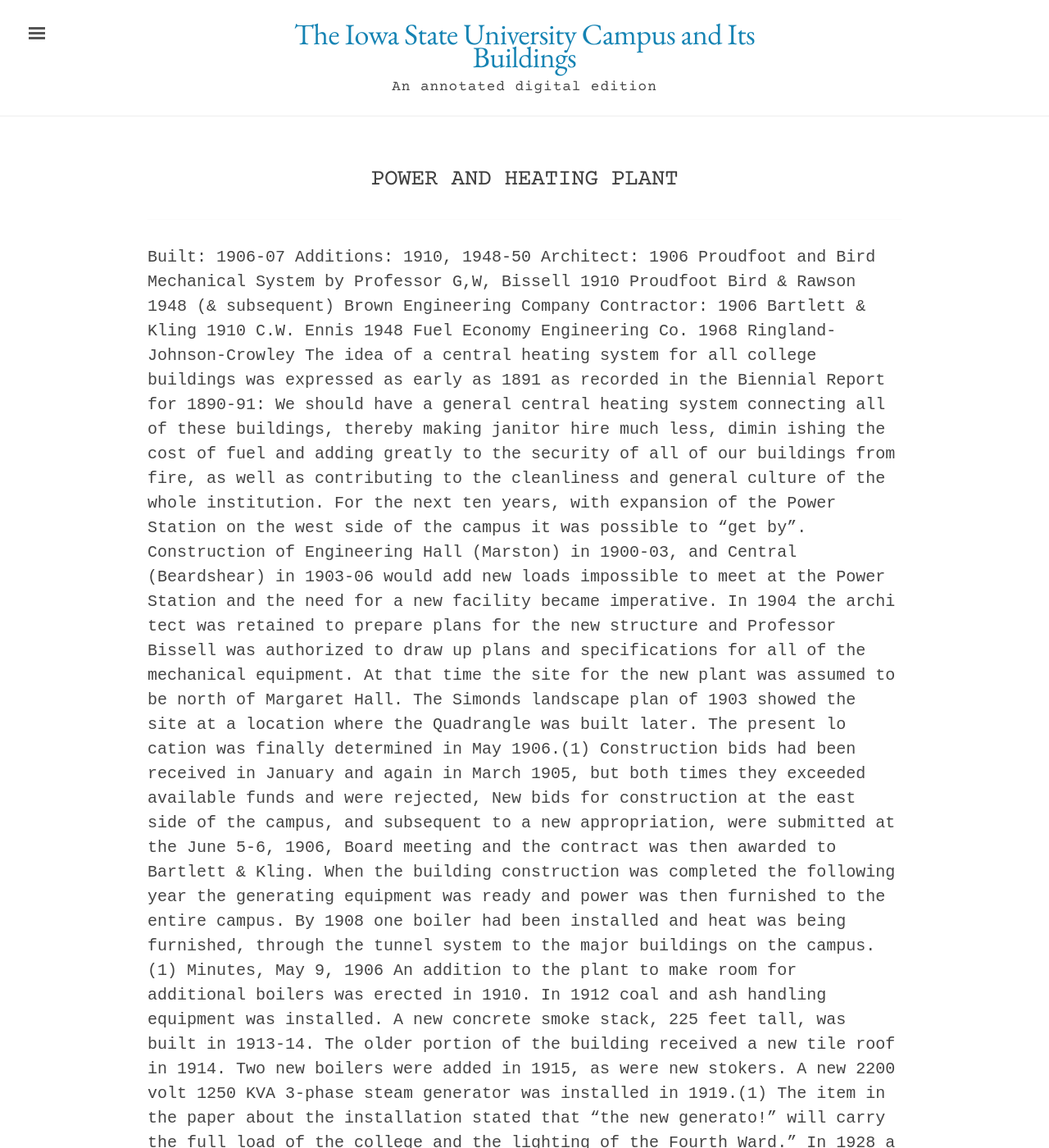
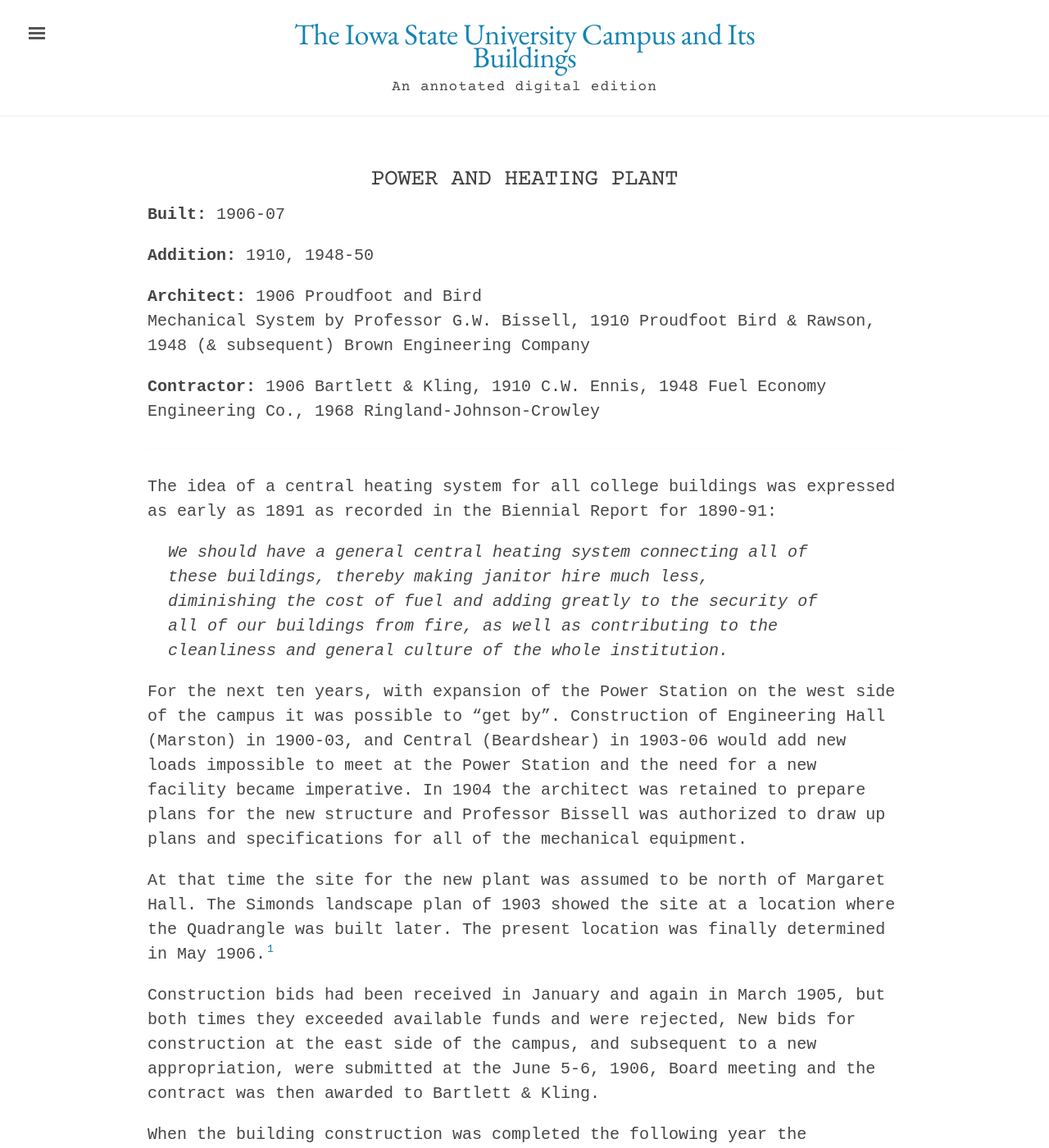
Before and after one commit to emanderson811/day-edition, a Jekyll site: the page built from _texts/buildings/172day-power-heating-plant.md, in a window 1280 px wide and 1400 px high. Shown: the whole window at 82% size. Built offline with Jekyll 4.4.1, drawn with Linux system fonts in a browser that asks for light colours; some of the changed text lies outside the part shown.

Commit message:
Update 172day-power-heating-plant.md

```diff
--- a/_texts/buildings/172day-power-heating-plant.md
+++ b/_texts/buildings/172day-power-heating-plant.md
@@ -14,47 +24,37 @@
 ---
 ---
 
-Built: 1906-07 Additions: 1910, 1948-50
-Architect: 1906 Proudfoot and Bird
-Mechanical System by Professor G,W, Bissell
-1910 Proudfoot Bird & Rawson
-1948 (& subsequent) Brown Engineering Company
-Contractor: 1906 Bartlett & Kling
-1910 C.W. Ennis
-1948 Fuel Economy Engineering Co.
-1968 Ringland-Johnson-Crowley
 The idea of a central heating system for all college buildings was expressed as early as 1891 as recorded in the Biennial Report for 1890-91:
-We should have a general central heating system connecting all
-of these buildings, thereby making janitor hire much less, dimin
-ishing the cost of fuel and adding greatly to the security of
-all of our buildings from fire, as well as contributing to the
-cleanliness and general culture of the whole institution.
-For the next ten years, with expansion of the Power Station on the west side of the campus it was possible to "get by". Construction of Engineering Hall (Marston) in 1900-03, and Central (Beardshear) in
-1903-06 would add new loads impossible to meet at the Power Station and the need for a new facility became imperative. In 1904 the archi tect was retained to prepare plans for the new structure and Professor Bissell was authorized to draw up plans and specifications for all of the mechanical equipment.
-At that time the site for the new plant was assumed to be north of Margaret Hall. The Simonds landscape plan of 1903 showed the site at a location where the Quadrangle was built later. The present lo cation was finally determined in May 1906.(1)
+
+>We should have a general central heating system connecting all of these buildings, thereby making janitor hire much less, diminishing the cost of fuel and adding greatly to the security of all of our buildings from fire, as well as contributing to the cleanliness and general culture of the whole institution.
+
+For the next ten years, with expansion of the Power Station on the west side of the campus it was possible to "get by". Construction of Engineering Hall (Marston) in 1900-03, and Central (Beardshear) in 1903-06 would add new loads impossible to meet at the Power Station and the need for a new facility became imperative. In 1904 the architect was retained to prepare plans for the new structure and Professor Bissell was authorized to draw up plans and specifications for all of the mechanical equipment.
+
+At that time the site for the new plant was assumed to be north of Margaret Hall. The Simonds landscape plan of 1903 showed the site at a location where the Quadrangle was built later. The present location was finally determined in May 1906.[^fn1]
+
 Construction bids had been received in January and again in March 1905, but both times they exceeded available funds and were rejected, New bids for construction at the east side of the campus, and subsequent to a new appropriation, were submitted at the June 5-6, 1906, Board meeting and the contract was then awarded to Bartlett & Kling.
+
 When the building construction was completed the following year the generating equipment was ready and power was then furnished to the entire campus. By 1908 one boiler had been installed and heat was being furnished, through the tunnel system to the major buildings on
 the campus.
-(1) Minutes, May 9, 1906
+
+[^fn1]: Minutes, May 9, 1906
+
 An addition to the plant to make room for additional boilers was erected in 1910. In 1912 coal and ash handling equipment was installed. A new concrete smoke stack, 225 feet tall, was built in 1913-14. The older portion of the building received a new tile roof in 1914. Two new boilers were added in 1915, as were new stokers.
-A new 2200 volt 1250 KVA 3-phase steam generator was installed in 1919.(1) The item in the paper about the installation stated that "the new generato!" will carry the full load of the college and the
-lighting of the Fourth Ward."
+
+A new 2200 volt 1250 KVA 3-phase steam generator was installed in 1919.[^fn2] The item in the paper about the installation stated that "the new generator" will carry the full load of the college and the lighting of the Fourth Ward."
+
 In 1928 a new 1500 KW turbine was purchased and a cooling pond was built in association with it. Ten years later a new steam boiler was put in to replace two older ones, and other related equipment was also included.
-A contract for engineering services in the design of alterations and additions to the Power and Heating Plant was executed with Brown Engineering Company in 1946. This initiated a project involving ex tensive remodeling and changes in the building and equipment, a pro cess that has continued to the present in several stages. A turbo-
-generator unit, surface cqndensor, steam generator, switchgear cooling
-tower, and coal handling and ash handling equipment were contracted
-for in 1947. The following year enlargement of the building was
-started to provide space for the new equipment. That contract was
-completed in 1950.
-The steam generator was converted to gas instead of coal in 1951, and
-a new generator unit was added in 1952.
+
+A contract for engineering services in the design of alterations and additions to the Power and Heating Plant was executed with Brown Engineering Company in 1946. This initiated a project involving extensive remodeling and changes in the building and equipment, a process that has continued to the present in several stages. A turbo generator unit, surface condensor, steam generator, switchgear cooling tower, and coal handling and ash handling equipment were contracted for in 1947. The following year enlargement of the building was started to provide space for the new equipment. That contract was completed in 1950.
+
+The steam generator was converted to gas instead of coal in 1951, and a new generator unit was added in 1952.
+
 In 1952 contracts were awarded for an additional steam generator and for a turbo generator for electric power, both with various items of associated equipment. These replaced older units no longer adequate for then current needs. The new equipment necessitated some changes within the building.
-Numerous equipment additions, modifications and replacements within
-the building were made in the sixties and seventies, and continue as new loads are generated by additional buildings on the campus.
-A central chilled water system for the cooling of campus buildings was initiated in 1966 with the retention of Brown Engineering Company
-to design the system. Contracts for the chilled water equipment and
-for addition to the building to provide for it were executed in 1968.
-A fire on July 2, 1979, seriously damaged an electrical turbine in the
-building artd also destroyed sections of the roof and south wall of the
-plant.
-(1) Iowa State Student, October 1, 1919
+
+Numerous equipment additions, modifications and replacements within the building were made in the sixties and seventies, and continue as new loads are generated by additional buildings on the campus.
+
+A central chilled water system for the cooling of campus buildings was initiated in 1966 with the retention of Brown Engineering Company to design the system. Contracts for the chilled water equipment and for addition to the building to provide for it were executed in 1968.
+
+A fire on July 2, 1979, seriously damaged an electrical turbine in the building and also destroyed sections of the roof and south wall of the plant.
+
+[^fn2]: Iowa State Student, October 1, 1919
```
Also changed, not shown: other parts of _texts/buildings/172day-power-heating-plant.md (+11 -1 lines).
